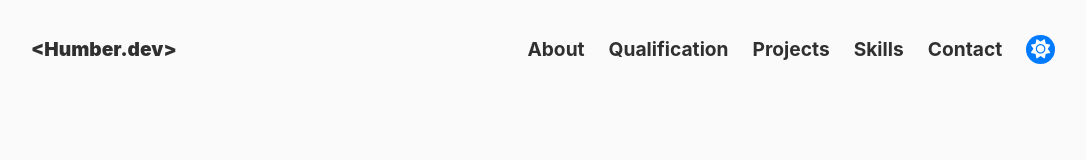
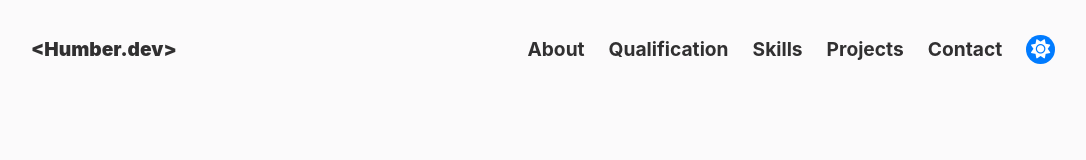
Before and after one commit to humberDEV/portfolio-web, a React (Vite) app: page / in a window 1280 px wide. Shown: the top 160 px of the page, without its empty margins (113-1199 px from the left). Built offline with nearby package versions, Linux system fonts and the light colour scheme.

Commit message:
feature: :sparkles: skills page responsive

```diff
--- a/src/components/experience.jsx
+++ b/src/components/experience.jsx
@@ -34,7 +34,7 @@ const experienceData = [
 		title: "Community Manager and Web Designer",
 		subtitle: "Pasapalos Bar y Restaurante",
 		description:
-			"Gestor de la presencia en línea para un bar venezolano durante varios meses. Responsable de administrar la página de Google y la página web del emprendimiento, CSS, HTML y JavaScript.",
+			"Online presence manager for a Venezuelan bar for several months. Responsible for managing the Google page and the venture's website, CSS, HTML, and JavaScript.",
 	},
 ];
 
--- a/src/components/navbar.jsx
+++ b/src/components/navbar.jsx
@@ -11,12 +11,12 @@ const navItems = [
 		href: "#qualification",
 	},
 	{
+		name: "Skills",
+		href: "#skills",
+	},
+	{
 		name: "Projects",
 		href: "#projects",
-	},
-	{
-		name: "Skills",
-		href: "#skills",
 	},
 	{
 		name: "Contact",
--- /dev/null
+++ b/src/components/skills.jsx
@@ -0,0 +1,121 @@
+import "../styles/skills.css";
+
+const programmingLanguages = [
+	{
+		name: "Java",
+		imageSrc: "https://www.manualweb.net/img/logos/java.png",
+	},
+	{
+		name: "HTML",
+		imageSrc: "https://www.w3.org/html/logo/downloads/HTML5_Badge_512.png",
+	},
+	{
+		name: "CSS",
+		imageSrc:
+			"https://upload.wikimedia.org/wikipedia/commons/thumb/6/62/CSS3_logo.svg/800px-CSS3_logo.svg.png",
+	},
+	{
+		name: "JavaScript",
+		imageSrc:
+			"https://upload.wikimedia.org/wikipedia/commons/thumb/6/6a/JavaScript-logo.png/640px-JavaScript-logo.png",
+	},
+	{
+		name: "MySQL",
+		imageSrc: "https://cdn-icons-png.flaticon.com/512/5968/5968313.png",
+	},
+	{
+		name: "Node.js",
+		imageSrc:
+			"https://upload.wikimedia.org/wikipedia/commons/thumb/d/d9/Node.js_logo.svg/2560px-Node.js_logo.svg.png",
+	},
+	{
+		name: "PostgreSQL",
+		imageSrc:
+			"https://upload.wikimedia.org/wikipedia/commons/thumb/2/29/Postgresql_elephant.svg/1200px-Postgresql_elephant.svg.png",
+	},
+	{
+		name: "Python",
+		imageSrc:
+			"https://upload.wikimedia.org/wikipedia/commons/thumb/c/c3/Python-logo-notext.svg/1869px-Python-logo-notext.svg.png",
+	},
+	{
+		name: "MongoDB",
+		imageSrc: "https://cdn.worldvectorlogo.com/logos/mongodb-icon-1.svg",
+	},
+];
+
+const frameworksLibraries = [
+	{
+		name: "Electron",
+		imageSrc:
+			"https://upload.wikimedia.org/wikipedia/commons/thumb/9/91/Electron_Software_Framework_Logo.svg/2048px-Electron_Software_Framework_Logo.svg.png",
+	},
+	{
+		name: "React",
+		imageSrc:
+			"https://upload.wikimedia.org/wikipedia/commons/thumb/a/a7/React-icon.svg/2300px-React-icon.svg.png",
+	},
+	{
+		name: "Express",
+		imageSrc:
+			"https://adware-technologies.s3.amazonaws.com/uploads/technology/thumbnail/20/express-js.png",
+	},
+	{
+		name: "Mongoose",
+		imageSrc: "https://avatars.githubusercontent.com/u/7552965?s=280&v=4",
+	},
+	{
+		name: "Hibernate",
+		imageSrc:
+			"https://cdn.freebiesupply.com/logos/large/2x/hibernate-logo-png-transparent.png",
+	},
+	{
+		name: "Spring / Springboot",
+		imageSrc:
+			"https://springframework.guru/wp-content/uploads/2015/02/spring-framework-project-logo.png",
+	},
+	{
+		name: "Odoo",
+		imageSrc:
+			"https://upload.wikimedia.org/wikipedia/commons/thumb/4/4d/Odoo_logo_rgb.svg/2560px-Odoo_logo_rgb.svg.png",
+	},
+	{
+		name: "Flowable",
+		imageSrc:
+			"https://pbs.twimg.com/profile_images/1526924716363198464/e-bq5B38_400x400.jpg",
+	},
+];
+
+export default function Skills() {
+	return (
+		<div className="page-skills" id="skills">
+			<h1>Skills</h1>
+			<div className="skills-container">
+				<div className="programming-languages">
+					<h2>Programming Languages</h2>
+					<div className="columns">
+						{programmingLanguages.map((language, index) => (
+							// rome-ignore lint/suspicious/noArrayIndexKey: <explanation>
+							<div key={index} className="skill">
+								<img src={language.imageSrc} alt={language.name} />
+								<p>{language.name}</p>
+							</div>
+						))}
+					</div>
+				</div>
+				<div className="frameworks-libraries">
+					<h2>Frameworks / Libraries</h2>
+					<div className="columns">
+						{frameworksLibraries.map((framework, index) => (
+							// rome-ignore lint/suspicious/noArrayIndexKey: <explanation>
+							<div key={index} className="skill">
+								<img src={framework.imageSrc} alt={framework.name} />
+								<p>{framework.name}</p>
+							</div>
+						))}
+					</div>
+				</div>
+			</div>
+		</div>
+	);
+}
--- a/src/main/App.jsx
+++ b/src/main/App.jsx
@@ -2,6 +2,7 @@ import About from "../components/about";
 import Experience from "../components/experience";
 import Landing from "../components/landing";
 import Navbar from "../components/navbar";
+import Skills from "../components/skills";
 
 export function App() {
 	return (
@@ -11,6 +12,7 @@ export function App() {
 				<Landing />
 				<About />
 				<Experience />
+				<Skills />
 			</main>
 			<footer />
 		</>
--- /dev/null
+++ b/src/styles/skills.css
@@ -0,0 +1,80 @@
+.page-skills {
+  background-color: var(--background-color-2);
+  color: var(--text-color);
+  padding: 2em;
+  text-align: center;
+  min-height: 100vh;
+  display: flex;
+  flex-direction: column;
+  align-items: center;
+}
+
+.page-skills h1 {
+  font-size: 2.5em;
+  margin-top: 4em;
+}
+
+.skills-container {
+  display: flex;
+  flex-wrap: wrap;
+  justify-content: space-between;
+  width: 60%;
+  margin: 0 auto;
+}
+
+.programming-languages,
+.frameworks-libraries {
+  border: 0.2em solid var(--text-color);
+  border-radius: 30px;
+  margin: 1em;
+  flex: 1;
+  box-shadow: 0 0 10px rgba(0, 0, 0, 0.2);
+}
+
+.skills-container h2 {
+  font-size: 1.8em;
+  margin: 0.5em 0 1em;
+}
+
+.columns {
+  display: flex;
+  align-items: center;
+  justify-content: center;
+}
+
+.skill {
+  margin: 1em;
+}
+
+.skill img {
+  max-width: 3em;
+  height: auto;
+  display: block;
+  margin: 0 auto;
+}
+
+.skill p {
+  font-size: 1em;
+  margin-top: 0.5em;
+}
+
+@media screen and (max-width: 768px) {
+  .page-skills h1 {
+    font-size: 2.2em;
+    margin-top: 1em;
+  }
+
+  .skills-container {
+    flex-direction: column;
+    width: 90%;
+  }
+
+  .columns {
+    flex-direction: column;
+  }
+
+  .programming-languages,
+  .frameworks-libraries {
+    margin: 1em 0;
+  }
+}
```
